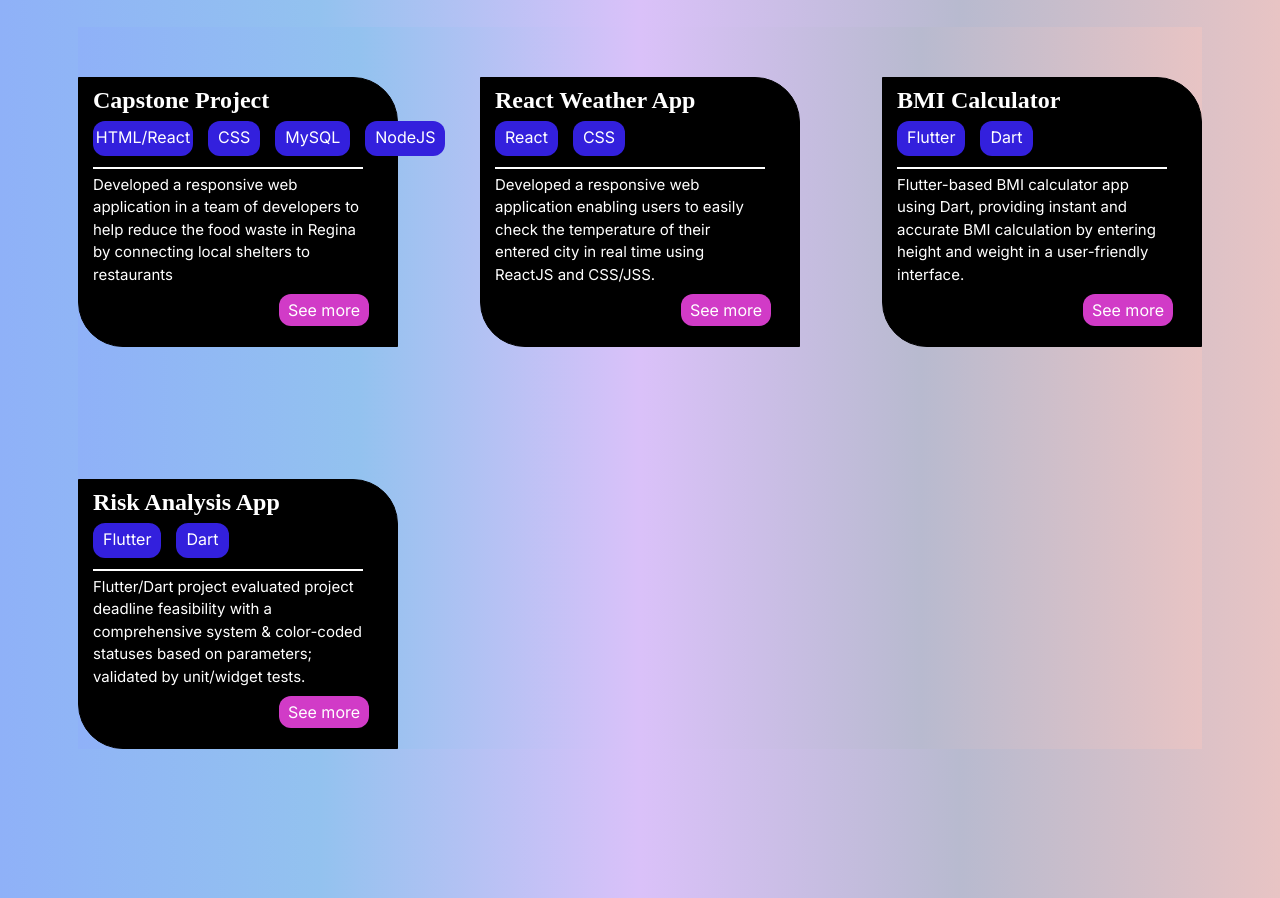
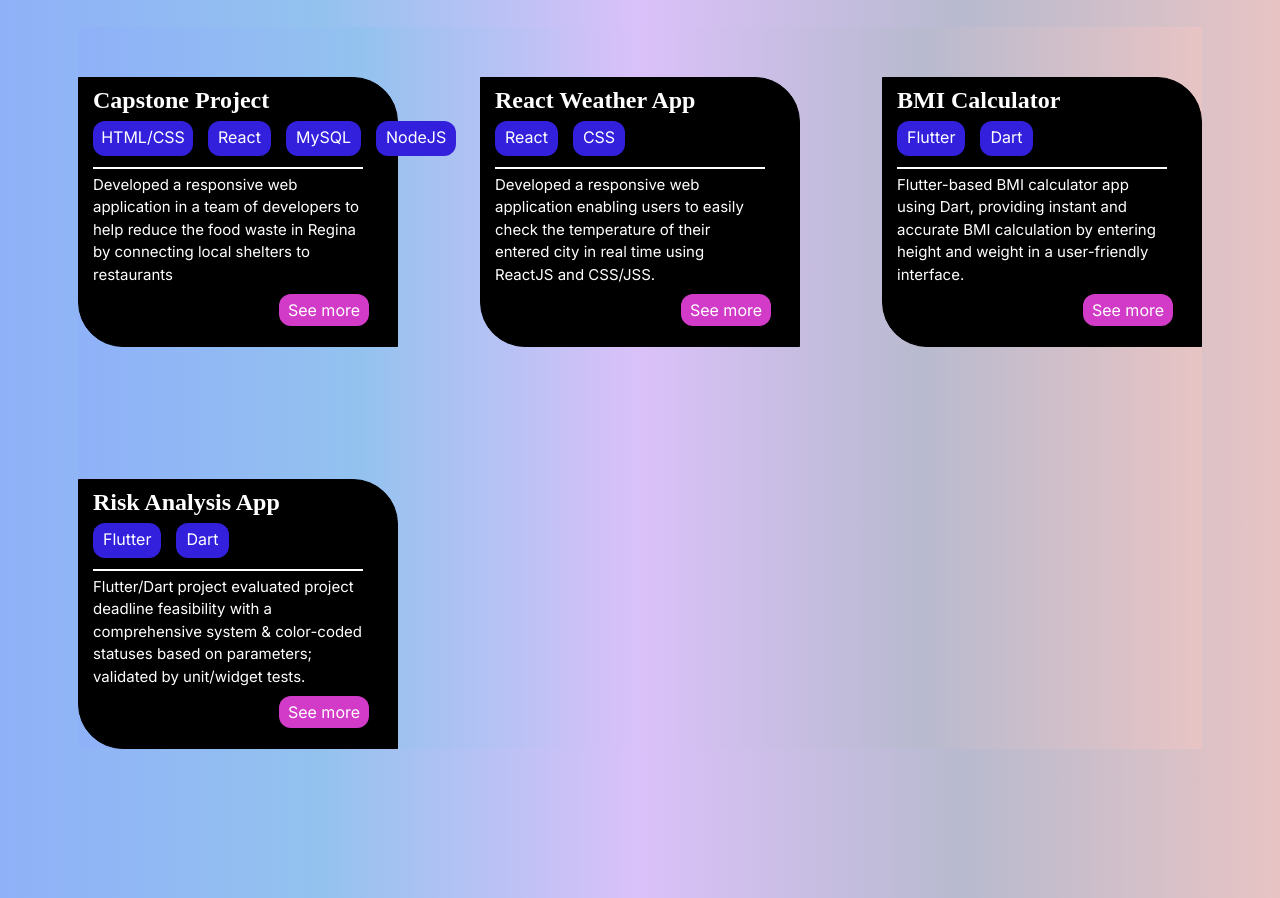
Before and after one commit to FaizahKolapo/FaizahKolapo.github.io, a website built with Parcel: page index.html in a window 1280 px wide. Shown: the part 1763-2661 px from the top of the page. Built offline with nearby package versions, Linux system fonts and the light colour scheme.

Commit message:
Update index.html

```diff
--- a/index.html
+++ b/index.html
@@ -103,10 +103,10 @@
             <h3 class="project-head">Capstone Project</h3>
             <div class="tech-used">
               <div class="tech-container">
-                <p class="tech-text">HTML/React</p>
+                <p class="tech-text">HTML/CSS</p>
               </div>
               <div class="tech-container">
-                <p class="tech-text">CSS</p>
+                <p class="tech-text">React</p>
               </div>
               <div class="tech-container">
                 <p class="tech-text">MySQL</p>
```
